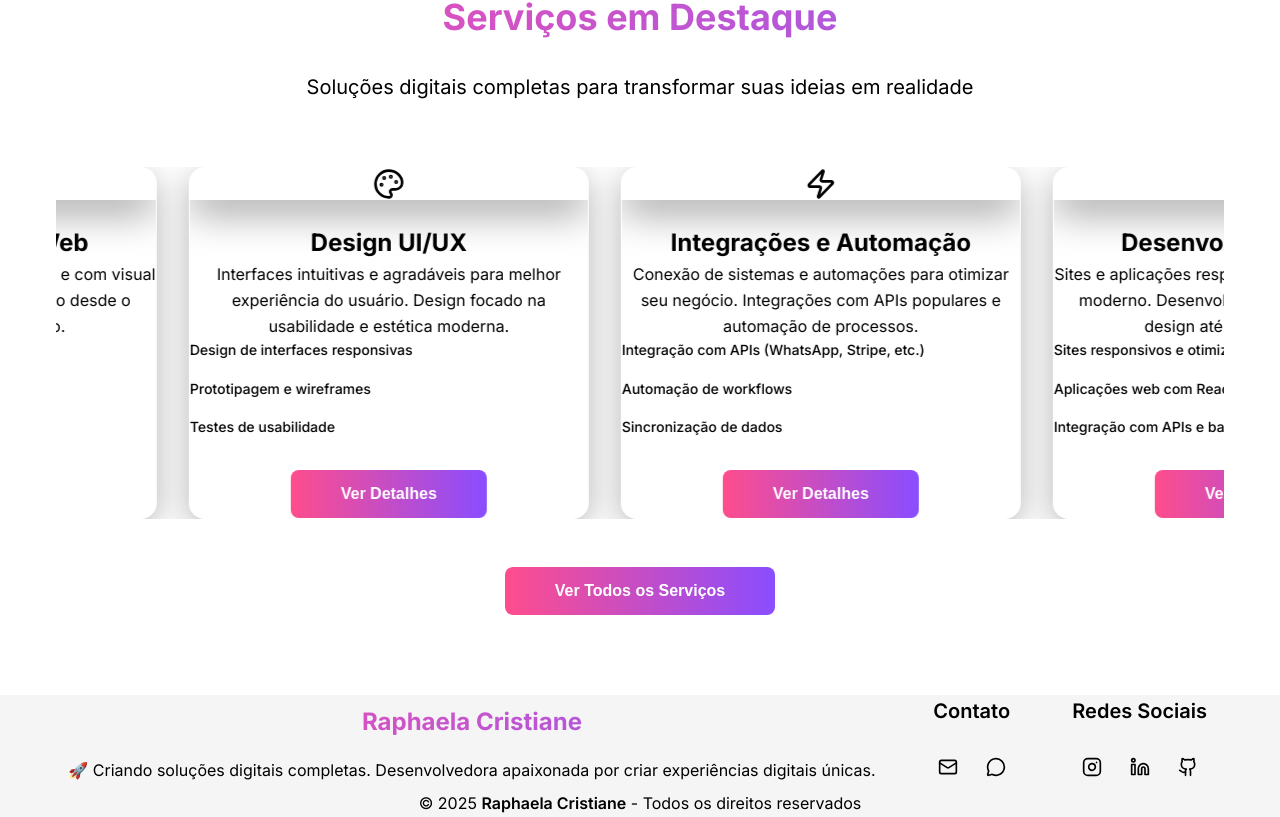
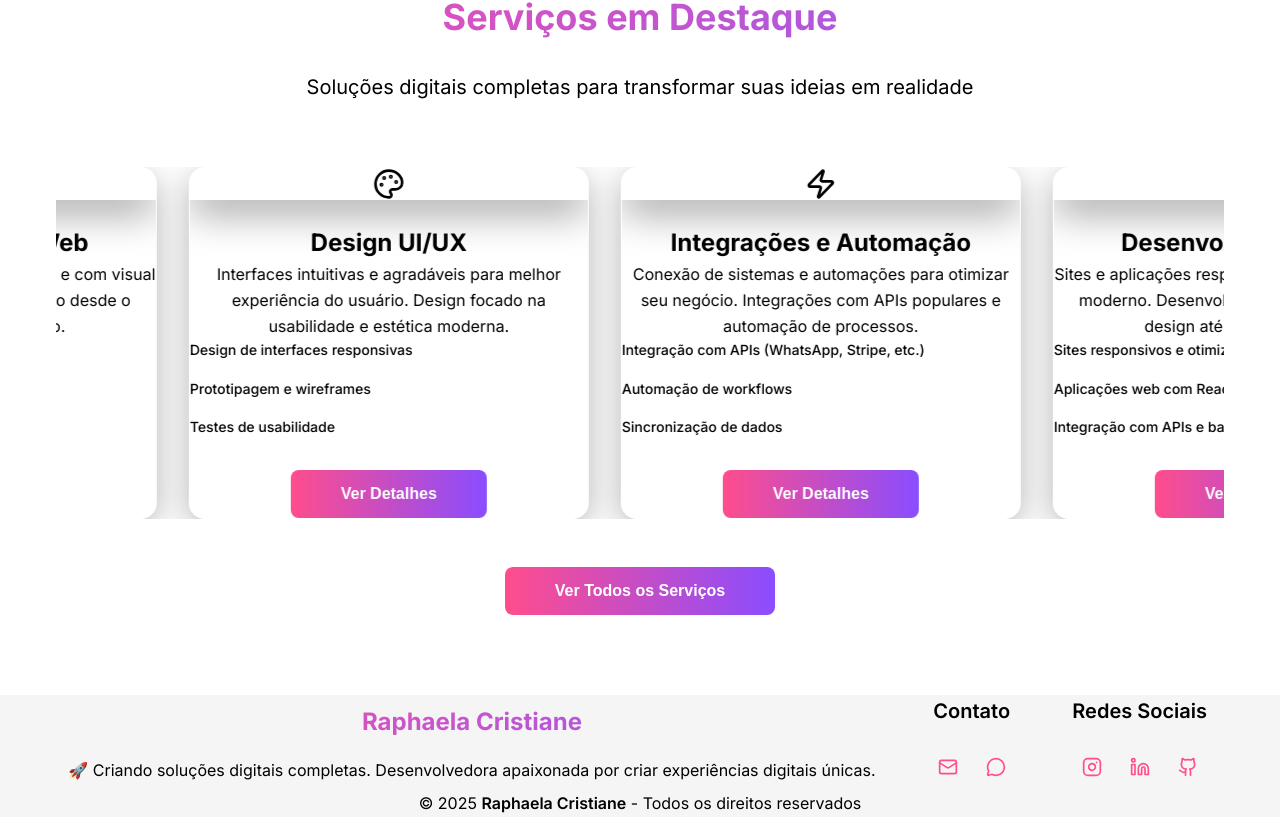
Before and after one commit to Raphaelacristiane667/portfolio-raphaela-cristiane, a Next.js app: page / in a window 1280 px wide. Shown: the part 2907-3724 px from the top of the page. Built offline with nearby package versions, Linux system fonts and the light colour scheme.

Commit message:
fix(footer): fundo preto no dark e ícones/bordas sempre rosa; remover azul

```diff
--- a/src/app/globals.css
+++ b/src/app/globals.css
@@ -424,7 +424,7 @@ html.dark section { background-color: var(--color-dark) !important; }
 html:not(.dark) section { background-color: #ffffff !important; }
 
 /* Footer acompanha o tema */
-html.dark footer { background-color: var(--color-dark-gray) !important; }
+html.dark footer { background-color: #000000 !important; }
 html:not(.dark) footer { background-color: #f5f5f5 !important; }
 
 /* Ajuste de tipografia no modo claro contra regras com !important */
@@ -435,6 +435,17 @@ html:not(.dark) h1, html:not(.dark) h2, html:not(.dark) h3, html:not(.dark) h4,
 html:not(.dark) p, html:not(.dark) span, html:not(.dark) li, html:not(.dark) a, html:not(.dark) label,
 html:not(.dark) .nav-card, html:not(.dark) .btn-secondary, html:not(.dark) .contact-button {
   color: #000000 !important;
+}
+
+/* Footer: garantir rosa no escuro e claro para ícones/bordas */
+html.dark footer a, html.dark footer button {
+  color: #ff4d8d !important;
+  border-color: rgba(255, 77, 141, 0.6) !important;
+  background-color: transparent !important;
+}
+html:not(.dark) footer a, html:not(.dark) footer button {
+  color: #ff4d8d !important;
+  border-color: rgba(255, 77, 141, 0.5) !important;
 }
 
 /* Grid responsivo */
--- a/src/components/Footer.tsx
+++ b/src/components/Footer.tsx
@@ -24,7 +24,7 @@ export default function Footer() {
   ];
 
   return (
-    <footer className="py-12 border-t bg-white dark:bg-black border-black/10 dark:border-pink-500/20 text-black dark:text-gray-300">
+    <footer className="py-12 border-t bg-white dark:bg-black border-black/10 dark:border-pink-500/40 text-black dark:text-gray-300">
       <div className="container-custom">
         {/* Layout horizontal com todas as informações lado a lado em uma linha */}
         <div className="flex flex-wrap items-center justify-center gap-12">
@@ -56,7 +56,7 @@ export default function Footer() {
             <div className="flex space-x-4">
               <a
                 href="mailto:raphaelacristiane668@gmail.com"
-                className="w-12 h-12 rounded-lg flex items-center justify-center transition-all duration-300 hover:scale-110 border text-pink-500 border-pink-500/60 bg-white dark:bg-black"
+                className="w-12 h-12 rounded-lg flex items-center justify-center transition-all duration-300 hover:scale-110 border text-pink-500 border-pink-500/60 bg-white dark:bg-transparent"
                 title="Enviar email"
               >
                 <Mail size={20} />
@@ -65,7 +65,7 @@ export default function Footer() {
                 href="https://wa.me/5534998828211?text=Olá Raphaela! Gostaria de conversar sobre um projeto."
                 target="_blank"
                 rel="noopener noreferrer"
-                className="w-12 h-12 rounded-lg flex items-center justify-center transition-all duration-300 hover:scale-110 border text-pink-500 border-pink-500/60 bg-white dark:bg-black"
+                className="w-12 h-12 rounded-lg flex items-center justify-center transition-all duration-300 hover:scale-110 border text-pink-500 border-pink-500/60 bg-white dark:bg-transparent"
                 title="Conversar no WhatsApp"
               >
                 <MessageCircle size={20} />
@@ -91,7 +91,7 @@ export default function Footer() {
                   rel="noopener noreferrer"
                   whileHover={{ scale: 1.1, y: -2 }}
                   whileTap={{ scale: 0.95 }}
-                  className="w-12 h-12 rounded-lg flex items-center justify-center transition-all duration-300 border text-pink-500 border-pink-500/60 bg-white dark:bg-black"
+                  className="w-12 h-12 rounded-lg flex items-center justify-center transition-all duration-300 border text-pink-500 border-pink-500/60 bg-white dark:bg-transparent"
                   aria-label={social.label}
                 >
                   <social.icon size={20} />
```
